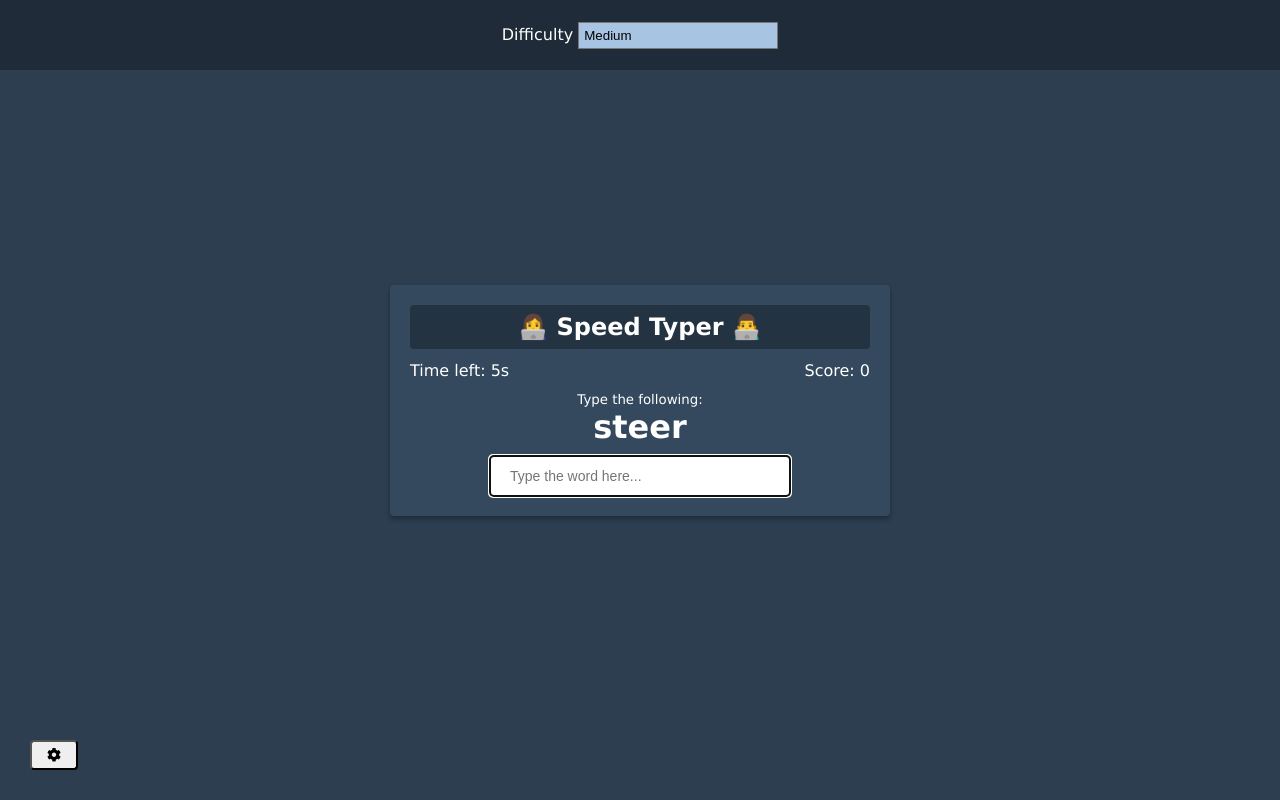
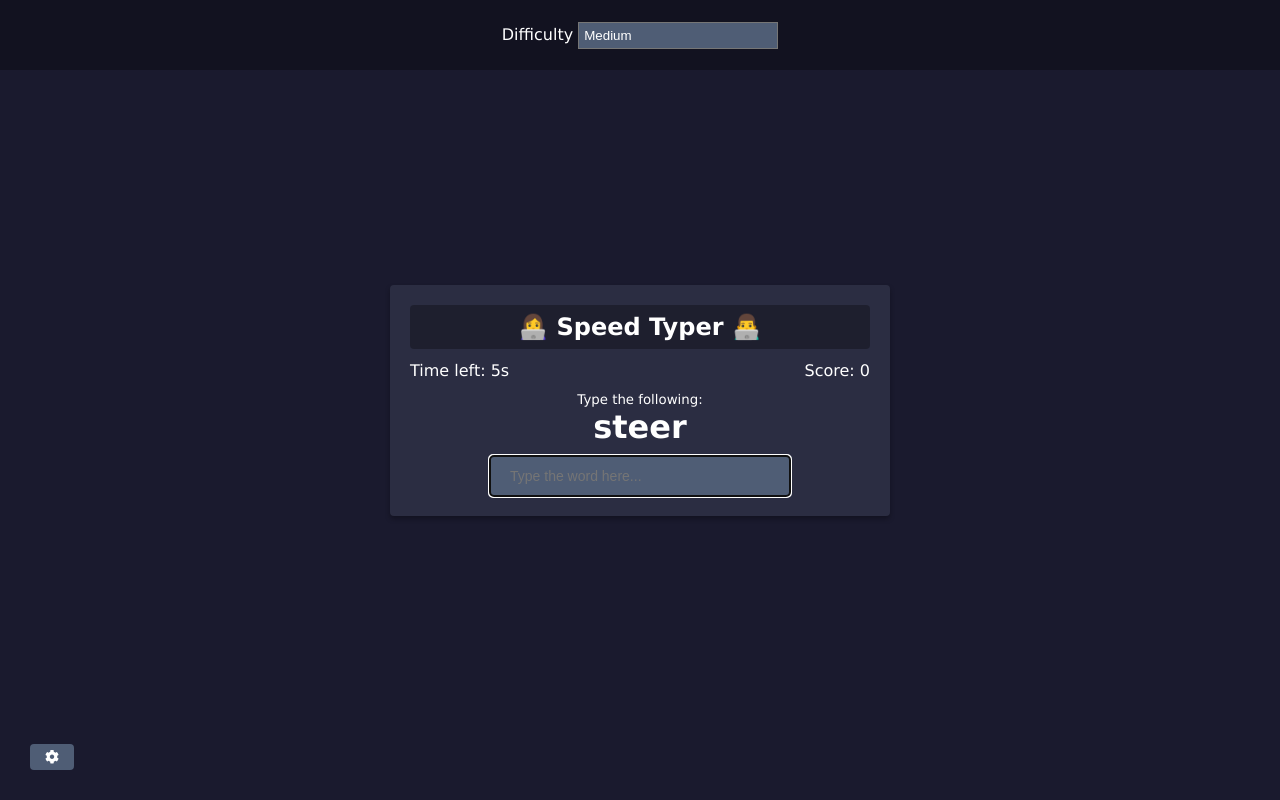
Before and after one commit to aryankirsali/Vanilla-JS-projects, a plain HTML site: page fun-typing-game/index.html in a window 1280 px wide. Drawn offline with Linux system fonts and the light colour scheme.

Commit message:
some css changes

```diff
--- a/fun-typing-game/style.css
+++ b/fun-typing-game/style.css
@@ -3,7 +3,7 @@
 }
 
 body {
-  background-color: #2c3e50;
+  background-color: #1a1a2e;
   display: flex;
   align-items: center;
   justify-content: center;
@@ -17,6 +17,9 @@ button {
   font-size: 14px;
   border-radius: 4px;
   padding: 5px 15px;
+  background-color: #4f5d75;
+  color: #fff;
+  border: none;
 }
 
 select {
@@ -26,7 +29,8 @@ select {
   -webkit-appearance: none;
   -moz-appearance: none;
   border-radius: 0;
-  background-color: #a7c5e3;
+  background-color: #4f5d75;
+  color: #fff;
 }
 
 select:focus,
@@ -60,7 +64,7 @@ button:focus {
 }
 
 .container {
-  background-color: #34495e;
+  background-color: #2b2d42;
   padding: 20px;
   border-radius: 4px;
   box-shadow: 0 3px 5px rgba(0, 0, 0, 0.3);
@@ -79,6 +83,7 @@ h2 {
 
 h1 {
   margin: 0;
+  color: #fff;
 }
 
 input {
@@ -88,18 +93,22 @@ input {
   width: 300px;
   padding: 12px 20px;
   margin-top: 10px;
+  background-color: #4f5d75;
+  color: #fff;
 }
 
 .score-container {
   position: absolute;
   top: 60px;
   right: 20px;
+  color: #fff;
 }
 
 .time-container {
   position: absolute;
   top: 60px;
   left: 20px;
+  color: #fff;
 }
 
 .end-game-container {
--- a/memory-cards/style.css
+++ b/memory-cards/style.css
@@ -5,7 +5,7 @@
 }
 
 body {
-  background-color: #fff;
+  background-color: #ffffff;
   display: flex;
   flex-direction: column;
   align-items: center;
```
